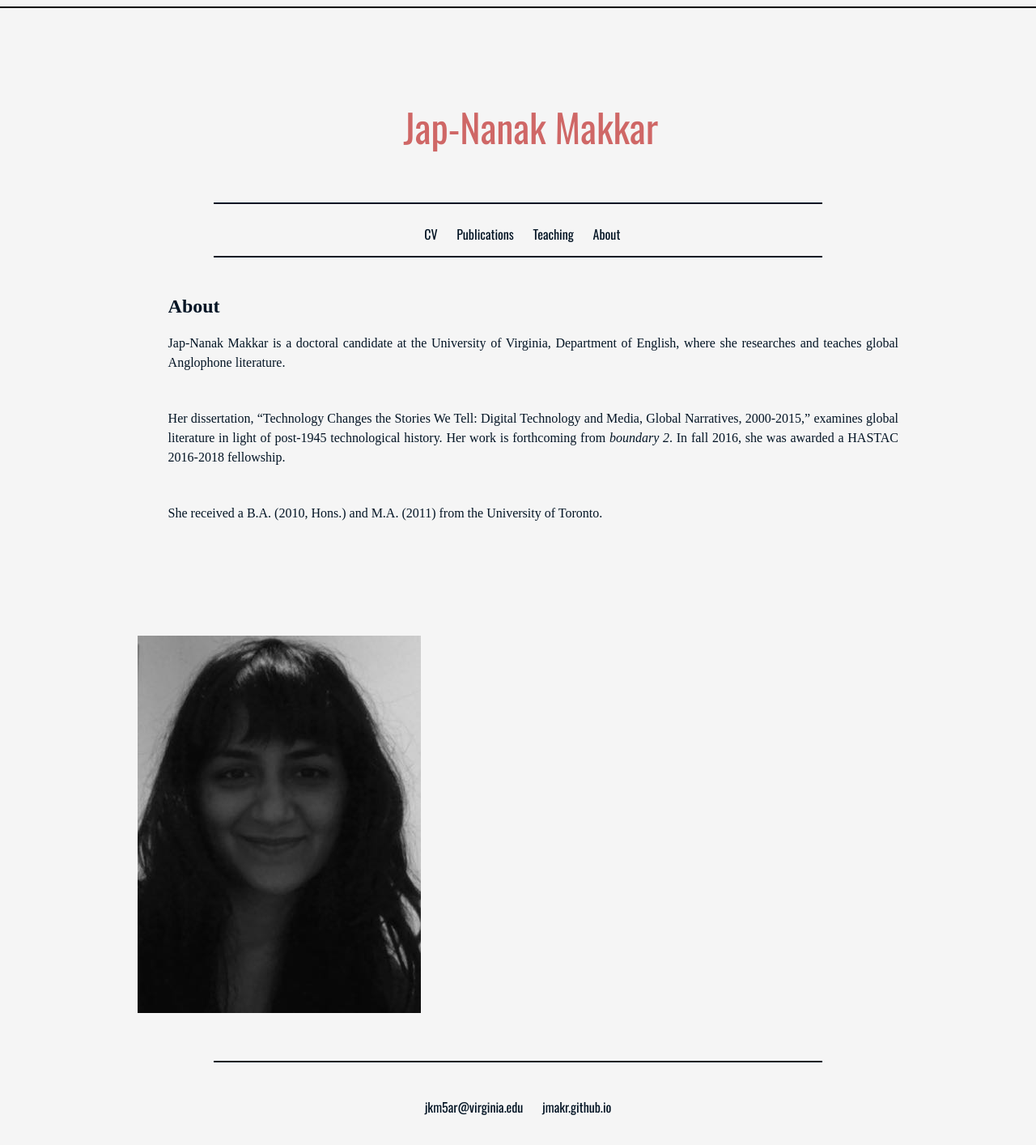
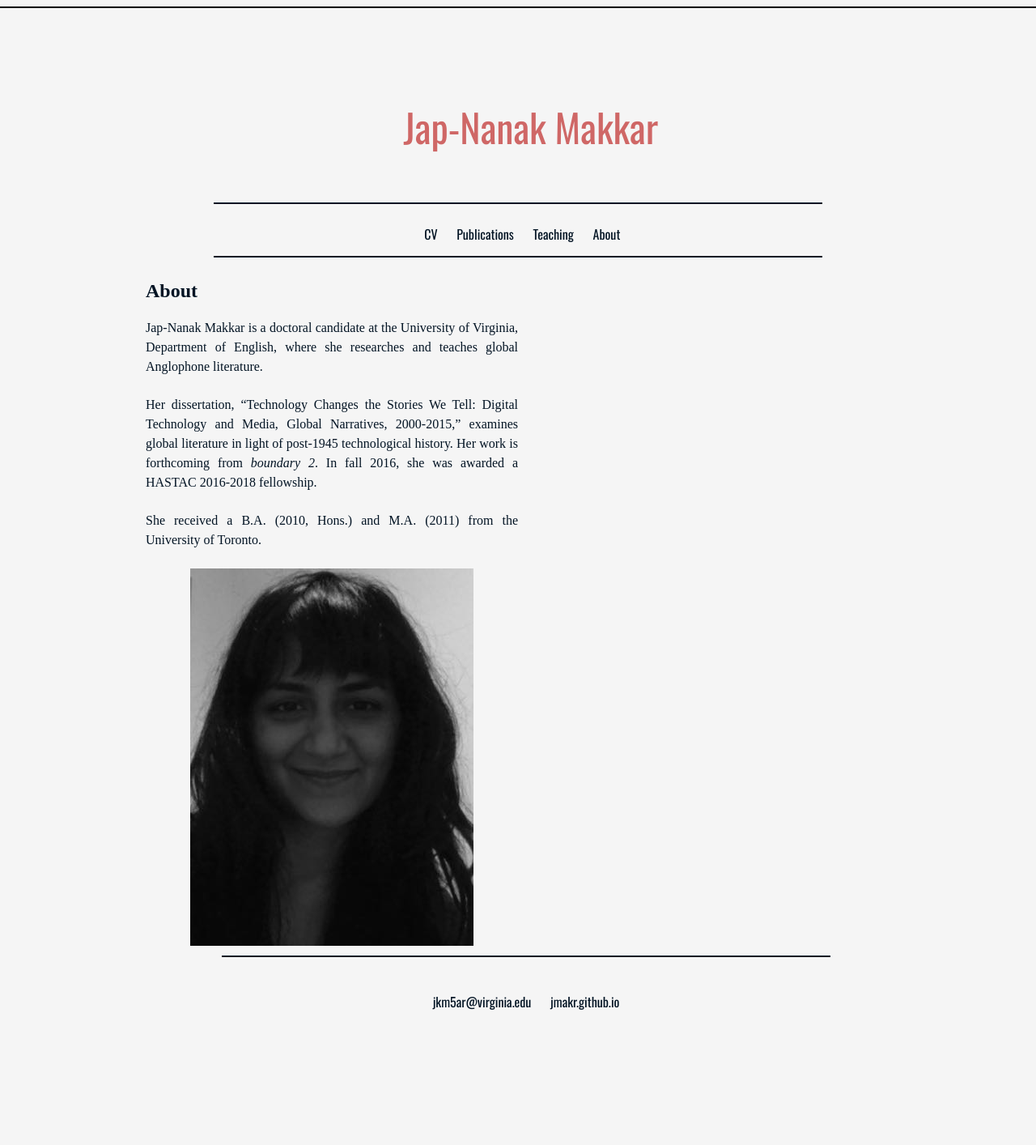
Before and after one commit to jmakr/jmakr.github.io, a Jekyll site: the page built from index.html, in a window 1280 px wide. Shown: the whole page at 81% size. Built offline with Jekyll 4.4.1, drawn with Linux system fonts in a browser that asks for light colours; some web fonts are replaced; after the commit the page ends 1284 px from its top, so only the background shows below that.

Commit message:
Update index.html

```diff
--- a/index.html
+++ b/index.html
@@ -5,7 +5,7 @@
 
 
 <div style="width: 100%">
-<div class="blurb">
+<div id="blurb" class="article grid_6">
 
 
 	<h2>{{ page.title }}</h2>
@@ -18,12 +18,10 @@
 
 </div>
 
-<div class="imagebox">
+<div id="imagebox" class="article grid_6">
 	<div class="imagecenter">
 	<img src="Black and white photo 3.jpg"">
 	</div>
 
 
 </div>
-	 <br style="clear: left;" />
-</div>
```
